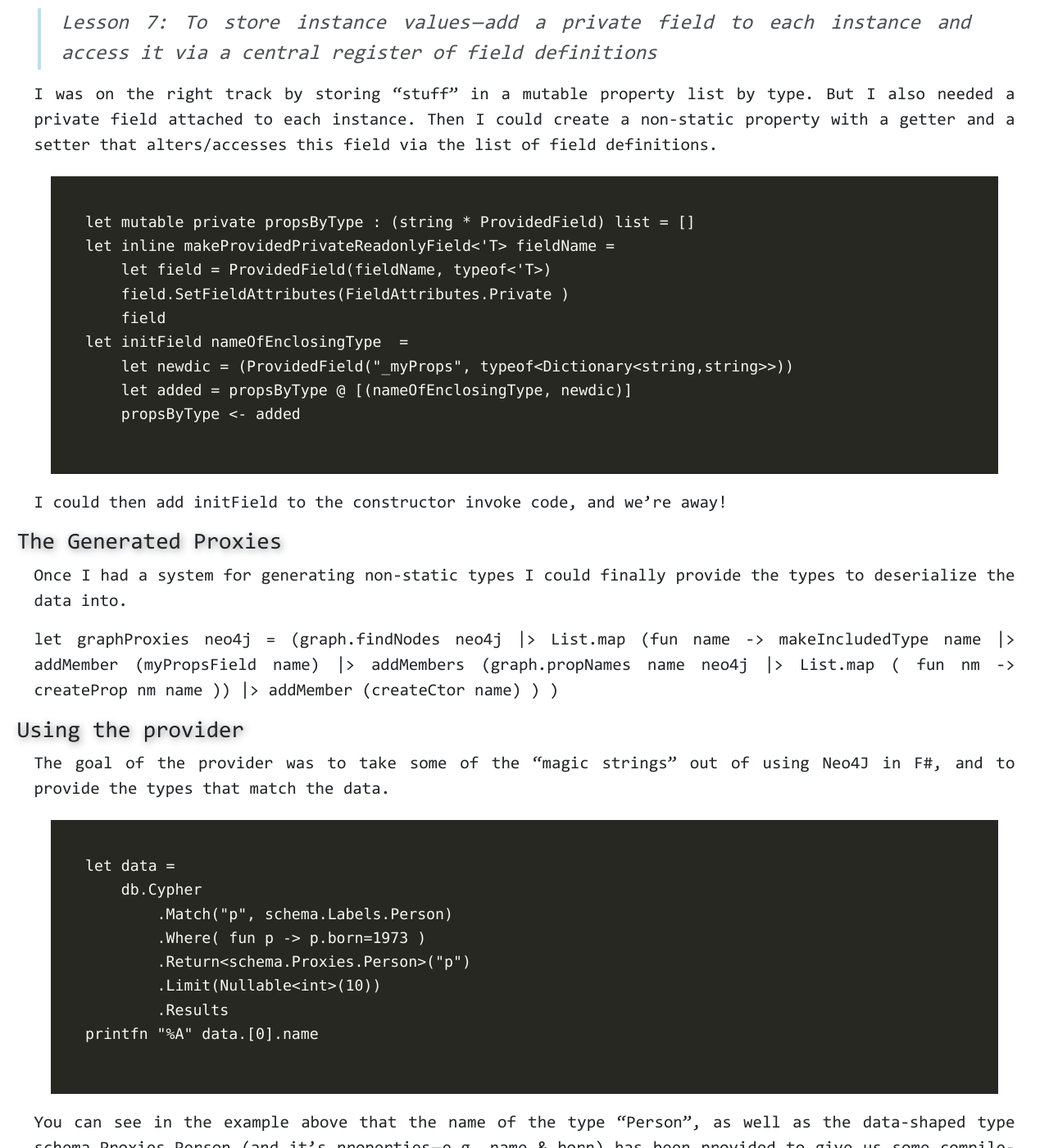
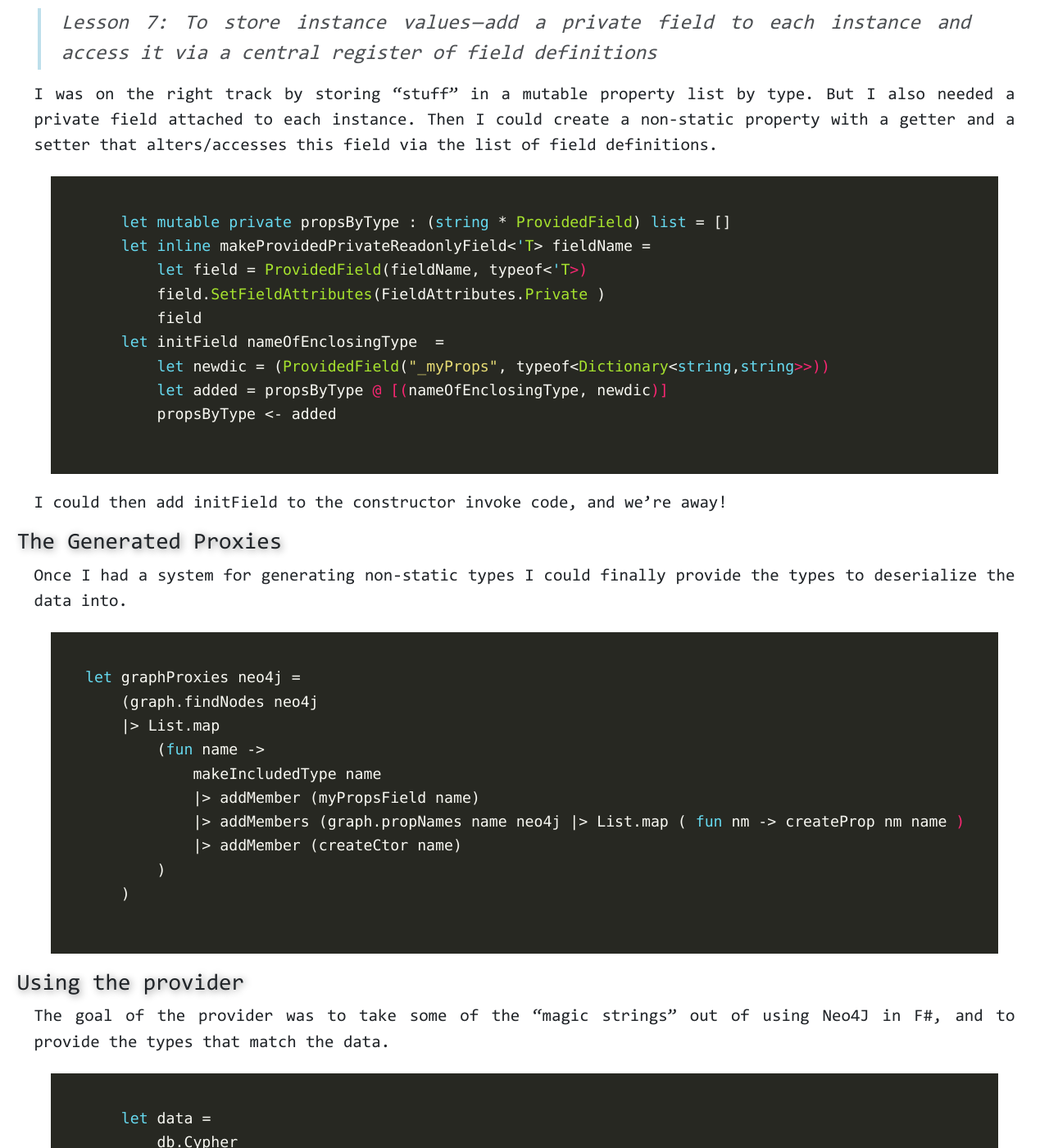
Before and after one commit to haumohio/haumohio.github.io, a Jekyll site: the page built from _posts/2015-12-09-Type providers.md, in a window 1280 px wide and 1400 px high, scrolled down 6018 px. Shown: the whole window at 82% size. Built offline with Jekyll 4.4.1, drawn with Linux system fonts in a browser that asks for light colours; nearby versions of some CDN libraries; some of the changed text lies outside the part shown.

Commit message:
Reorganise old posts and add lenses post

````diff
--- a/_posts/2015-12-09-Type providers.md
+++ b/_posts/2015-12-09-Type providers.md
@@ -10,7 +10,7 @@
 This is the story of how I came to write a generative type provider for Neo4J, and the trips and traps I came across on the way.
  <!--more-->
 
-This isn't the story I was originally intending to write for 2015’s F# advent calendar. I was originally going to talk about my currently ongoing adventures with F# vs. Linux vs. Azure, but it doesn't yet have a satisfactory ending — so stay tuned!
+This isn't the story I was originally intending to write for 2015's F# advent calendar. I was originally going to talk about my currently ongoing adventures with F# vs. Linux vs. Azure, but it doesn't yet have a satisfactory ending — so stay tuned!
 
 
 ### The Mission
@@ -22,7 +22,7 @@
 - The Provided Types API is OO and mutable-focused
 - Nearly there is still valuable
 - Erased types look like their base types from the outside
-- Provided types can’t be Records
+- Provided types can't be Records
 - Erased types simply aren't visible to generic serializers via reflection
 - Only add the root type(s) to a generated assembly, and only after all child types have been added to it
 - To store instance values — add a private field to each instance and access it via a central register of field definitions
@@ -30,35 +30,40 @@
 ### The Problem
 Neo4J has a fantastic query language called Cypher, with an accompanying library for .NET. However, in order to use cypher a programmer needs to write a lot of the query as a string.
 
+```fsharp
     db.Cypher.Match("p:Person").Where("p.born=1973").Return("p")
+```
 
 As you can see the return type (_Person_) and the query filter are unchecked strings even on the simplest of queries, and the return type is dynamic which can be troublesome in F#.
 
 Wouldn't it be great if we could have something that give us node and relationship names and types, similar to the way that the SQL type provider gives us tables and columns.
 
 ### The Vision
-When the Neo4J client tried to populate the property using reflection it just sees the base type without any generated propertiesSo, let’s follow the pattern that the SQL type provider give us for instantiation.
+When the Neo4J client tried to populate the property using reflection it just sees the base type without any generated propertiesSo, let's follow the pattern that the SQL type provider give us for instantiation.
 
+```fsharp
     type schema = Haumohio.Neo4j.Schema<"http://localhost:7474/db">
     let db = Neo4jClient.GraphClient(connectionFromConfig)
     db.Connect()
+```
 
 We create a schema at compile-time against an active Neo4J database, and then connect to one with a “matching” schema at run-time.
 
 ### Getting Started
 
-If you've never delved into the realm of Type Providers, get the “Provided Types” helpers from somewhere like this and read Mavvn’s blog and this blog on functional flow. This provides the framework for building your own provider.
+If you've never delved into the realm of Type Providers, get the “Provided Types” helpers from somewhere like this and read Mavvn's blog and this blog on functional flow. This provides the framework for building your own provider.
 
 ### Why Generative?
 
 So, I started off building a simple Erased type provider. But it only got me as far as expressing node and relationship names. This was great - I got data. But I really wanted to get return types with named properties as well, so I could use it as a useful object store.
 
-The difference between this and a Generative one is that the erased one is compiled into the user’s assembly when used and is somewhat ephemeral. A generative provider’s type has it’s own assembly, and therefore the provided types can be referenced by C#, and (importantly in my case) serialized to from JSON/XML.
+The difference between this and a Generative one is that the erased one is compiled into the user's assembly when used and is somewhat ephemeral. A generative provider's type has it's own assembly, and therefore the provided types can be referenced by C#, and (importantly in my case) serialized to from JSON/XML.
 
 ### From the Top
 
-The core of the top level of the code is to compose the node labels, relationship names, node property names, and node proxy types as members of the schema type that we’re trying to provide.
+The core of the top level of the code is to compose the node labels, relationship names, node property names, and node proxy types as members of the schema type that we're trying to provide.
 
+```fsharp
     let cx = connectToNeo4j()
     makeType asm "Schema"
         |> addMember (makeInclType "Labels" |> addMembers ( cx.labelList |> toStaticProps ))
@@ -66,6 +71,7 @@
         |> addMember (makeInclType "Props" |> addMembers (graphTypes cx))
         |> addMember (makeInclType "Proxies" |> addMembers (graphProxies cx))
         |> addIncludedType
+```
 
 > Lesson 1: The Provided Types API is OO and mutable-focused
 
@@ -73,18 +79,22 @@
 
 ### The simple stuff : Names of things
 
-This is the node, property, and relationship names. It’s simple because they are all implemented as a static properties that return their own name as the value, just like you find in the Getting Started tutorials.
+This is the node, property, and relationship names. It's simple because they are all implemented as a static properties that return their own name as the value, just like you find in the Getting Started tutorials.
 
+```fsharp
     let createStaticProp name =
         ProvidedProperty(name, typeof<string>,
                             IsStatic = true,
                             GetterCode = (fun args -> <@@ name @@>))
+```
 
 The properties are only slightly more complex, as they are a collection of static properties named after the node that the properties are members.
 
+```fsharp
     let makePropContainer name =
     makeIncludedType name
         |> addMembers (connection.propList name |> toStaticProps)
+```
 
 > Lesson 2: Nearly there is still valuable
 
@@ -92,17 +102,19 @@
 
 I could now write a query like below:
 
+```fsharp
     type myPersonType = { name:string; born:int; }
     db.Cypher
         .Match("p", schema.Labels.Person)
         .Where( "p." + schema.Props.Person.born + "=1973" )
         .Return<myPersonType>("p")
         .Results
+```
 
 … but I had to define by own type (with the property names spelled exactly right) to serialize into , or use dynamic typing.
 
 ### Filling types of thin air
-So, I jumped into creating erased proxy types that could be used in the Return command’s type parameter.
+So, I jumped into creating erased proxy types that could be used in the Return command's type parameter.
 
 Of course, the properties couldn't be static as the values needed to be different for each instance. I tried a number of increasingly nasty techniques to store values such as a hidden static dictionary with a combined key of object ID and property name, with mixed results.
 
@@ -112,28 +124,32 @@
 
 My next gambit was to base the proxies on a type that has more stuff to hang values off. I created a record type with a name, id, a property hashmap, and getters/setters and based the proxy types on this.
 
-> Lesson 4: Provided types can’t be Records
+> Lesson 4: Provided types can't be Records
 
-At least that was true at the time — there has been discussions and this may or may not have been changed now. In any case, I changed it into a class and tried again. This time I got back the correct number of my special type, but with no values set, and came to the conclusion that the generated properties weren't being activated by the Neo4J client’s deserialization routines.
+At least that was true at the time — there has been discussions and this may or may not have been changed now. In any case, I changed it into a class and tried again. This time I got back the correct number of my special type, but with no values set, and came to the conclusion that the generated properties weren't being activated by the Neo4J client's deserialization routines.
 
-> Lesson 5: Erased types simply aren’t visible to generic serializers via reflection
+> Lesson 5: Erased types simply aren't visible to generic serializers via reflection
 
 The big switch
-As I said before, the biggest difference with a generative type provider is that it lives in it’s own assembly. Generally, it can be a temporary file to be compiled in.
+As I said before, the biggest difference with a generative type provider is that it lives in it's own assembly. Generally, it can be a temporary file to be compiled in.
 
+```fsharp
     let provAsm =
         Path.GetTempFileName()
         |> Path.ChangeExtension(, ".dll")
         |> ProvidedAssembly
+```
 
-After a lot of reading (and re-reading) through Dave Fancher’s post I got something going. The trick was to add the created types to the created assembly once, and only after everything had been finished.
+After a lot of reading (and re-reading) through Dave Fancher's post I got something going. The trick was to add the created types to the created assembly once, and only after everything had been finished.
 
+```fsharp
     let internal addIncludedType (ty:ProvidedTypeDefinition) =
         provAsm.AddTypes([ty])
         ty
     ...
     do
         this.AddNamespace(ns, [addIncludedType schema])
+```
 
 > Lesson 6: Only add the root type(s) to a generated assembly, and only after all child types have been added to it
 
@@ -144,6 +160,7 @@
 
 I was on the right track by storing “stuff” in a mutable property list by type. But I also needed a private field attached to each instance. Then I could create a non-static property with a getter and a setter that alters/accesses this field via the list of field definitions.
 
+```fsharp
     let mutable private propsByType : (string * ProvidedField) list = []
     let inline makeProvidedPrivateReadonlyField<'T> fieldName =
         let field = ProvidedField(fieldName, typeof<'T>)
@@ -153,12 +170,14 @@
         let newdic = (ProvidedField("_myProps", typeof<Dictionary<string,string>>))
         let added = propsByType @ [(nameOfEnclosingType, newdic)]
         propsByType <- added
+```
 
-I could then add initField to the constructor invoke code, and we’re away!
+I could then add initField to the constructor invoke code, and we're away!
 
 ### The Generated Proxies
 Once I had a system for generating non-static types I could finally provide the types to deserialize the data into.
 
+```fsharp
 let graphProxies neo4j =
     (graph.findNodes neo4j
     |> List.map
@@ -169,10 +188,12 @@
             |> addMember (createCtor name)
         )
     )
+```
 
 ### Using the provider
 The goal of the provider was to take some of the “magic strings” out of using Neo4J in F#, and to provide the types that match the data.
 
+```fsharp
     let data =
         db.Cypher
             .Match("p", schema.Labels.Person)
@@ -181,8 +202,9 @@
             .Limit(Nullable<int>(10))
             .Results
     printfn "%A" data.[0].name
+```
 
-You can see in the example above that the name of the type “Person”, as well as the data-shaped type schema.Proxies.Person (and it’s properties — e.g. name & born) has been provided to give us some compile-time confidence that the code matches the data. As an added bonus we can use a F# filter function in the Where clause, too.
+You can see in the example above that the name of the type “Person”, as well as the data-shaped type schema.Proxies.Person (and it's properties — e.g. name & born) has been provided to give us some compile-time confidence that the code matches the data. As an added bonus we can use a F# filter function in the Where clause, too.
 
 ### Moving on
 This type provider is open-source for your perusal at https://github.com/claruspeter/neo4jtypeprovider. Please feel free to fork and use as you like.
````
Also changed, not shown: _posts/2013-10-28-Damn lies, metrics, and statistics.md (+6 -19 lines), _posts/2016-06-27-Handling change in an immutable world.md (+8 -0 lines), _posts/2016-06-29-Immutability 2 - The Mutant.md (+3 -1 lines), _posts/2017-07-04-Immutability 3 - Lenses.md (added, +169 -0 lines), _drafts/Fieldman_control-flow.md (renamed from _posts/Fieldman_control-flow.md), _drafts/Fieldman_division.md (renamed from _posts/Fieldman_division.md), _drafts/Fieldman_name.md (renamed from _posts/Fieldman_name.md), _drafts/Fieldman_separate_context.md (renamed from _posts/Fieldman_separate_context.md), _drafts/Fieldman_talking.md (renamed from _posts/Fieldman_talking.md), assets/post_images/magnify code.png (added).
